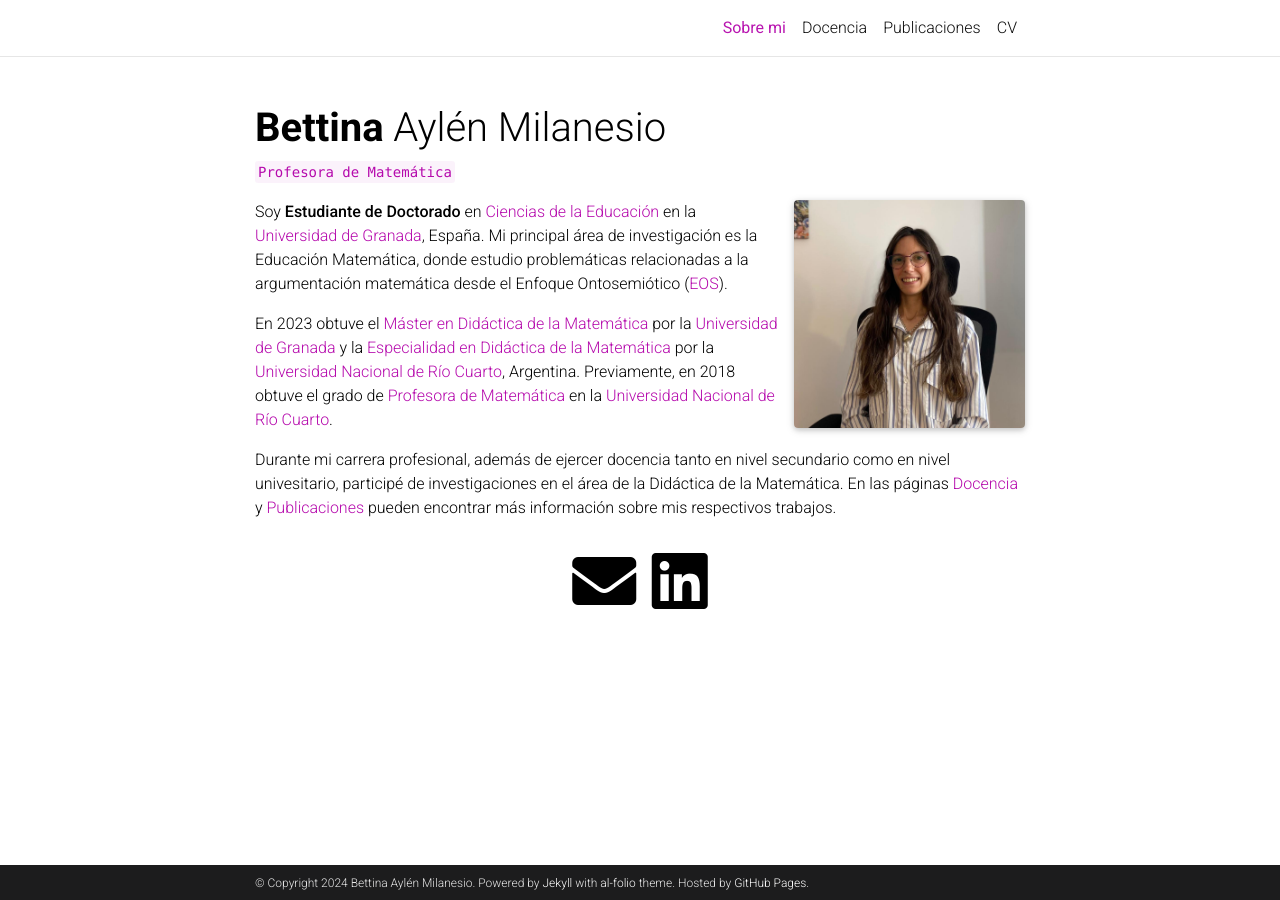
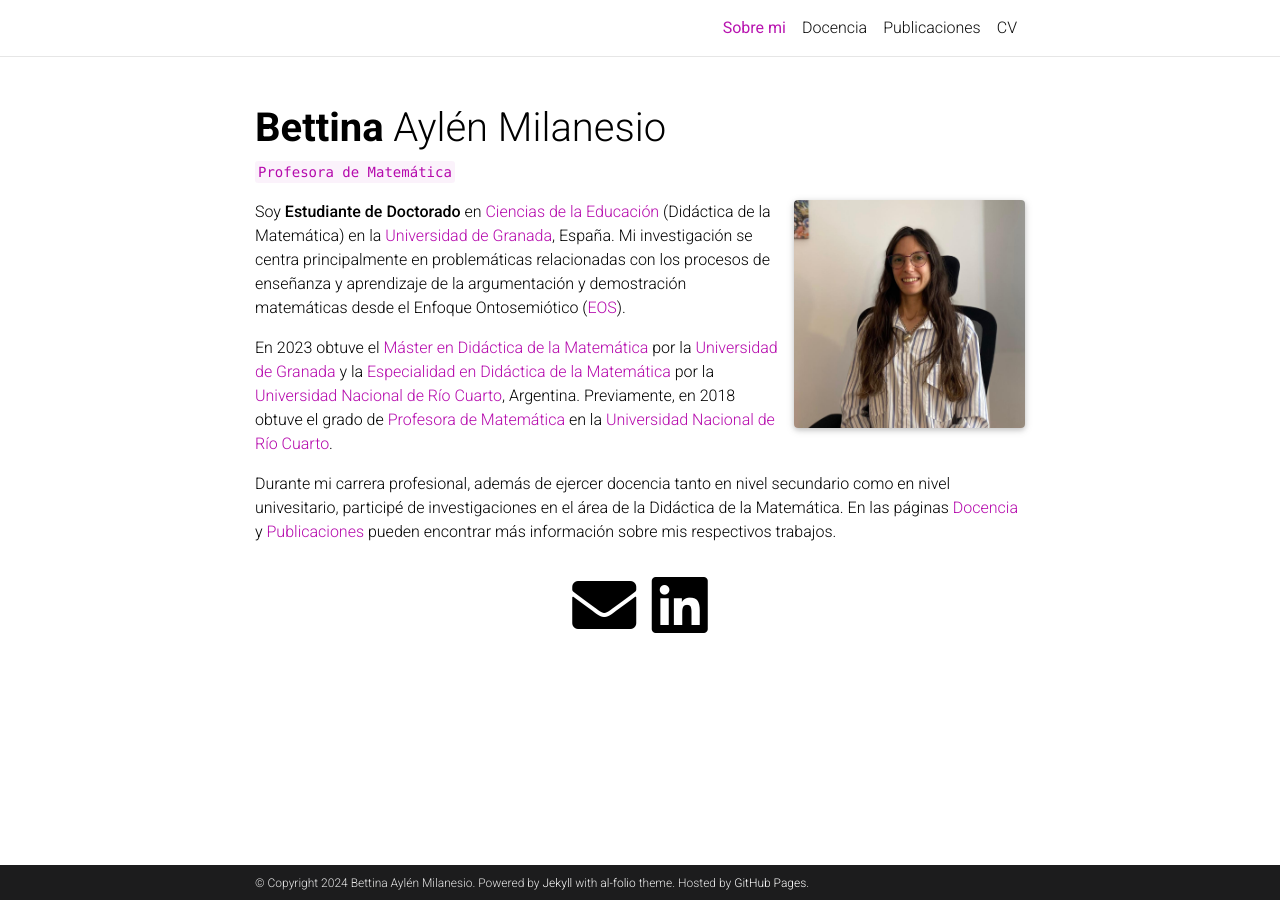
Before and after one commit to bmilanesio/bmilanesio.github.io, a Jekyll site: the page built from _pages/about.md, in a window 1280 px wide. Built offline with Jekyll 4.4.1, drawn with Linux system fonts in a browser that asks for light colours; full-size pictures stand in for the smaller copies a plugin makes; comment, search, counter and statistics services are not loaded; a style sheet for code colours, icons or effects is not loaded.

Commit message:
Actualizacion cv

```diff
--- a/_pages/about.md
+++ b/_pages/about.md
@@ -16,7 +16,7 @@ selected_papers: false # includes a list of papers marked as "selected={true}"
 social: true  # includes social icons at the bottom of the page
 ---
 
-Soy **Estudiante de Doctorado** en [Ciencias de la Educación](https://doctorados.ugr.es/cienciaseducacion/) en la [Universidad de Granada](https://www.ugr.es/), España. Mi principal área de investigación es la Educación Matemática, donde estudio problemáticas relacionadas a la argumentación matemática desde el Enfoque Ontosemiótico ([EOS](https://enfoqueontosemiotico.ugr.es/)).
+Soy **Estudiante de Doctorado** en [Ciencias de la Educación](https://doctorados.ugr.es/cienciaseducacion/) (Didáctica de la Matemática) en la [Universidad de Granada](https://www.ugr.es/), España. Mi investigación se centra principalmente en problemáticas relacionadas con los procesos de enseñanza y aprendizaje de la argumentación y demostración matemáticas desde el Enfoque Ontosemiótico ([EOS](https://enfoqueontosemiotico.ugr.es/)).
 
 En 2023 obtuve el [Máster en Didáctica de la Matemática](https://www.ugr.es/estudiantes/master-doctorados/master-universitario-didactica-matematica-1) por la [Universidad de Granada](https://www.ugr.es/) y la [Especialidad en Didáctica de la Matemática](https://www.exa.unrc.edu.ar/especializacion-en-didactica-de-la-matematica/) por la [Universidad Nacional de Río Cuarto](https://www.unrc.edu.ar/), Argentina. Previamente, en 2018 obtuve el grado de [Profesora de Matemática](https://www.unrc.edu.ar/unrc/carreras/exa_prof_matematica.php) en la [Universidad Nacional de Río Cuarto](https://www.unrc.edu.ar/).
 
```
